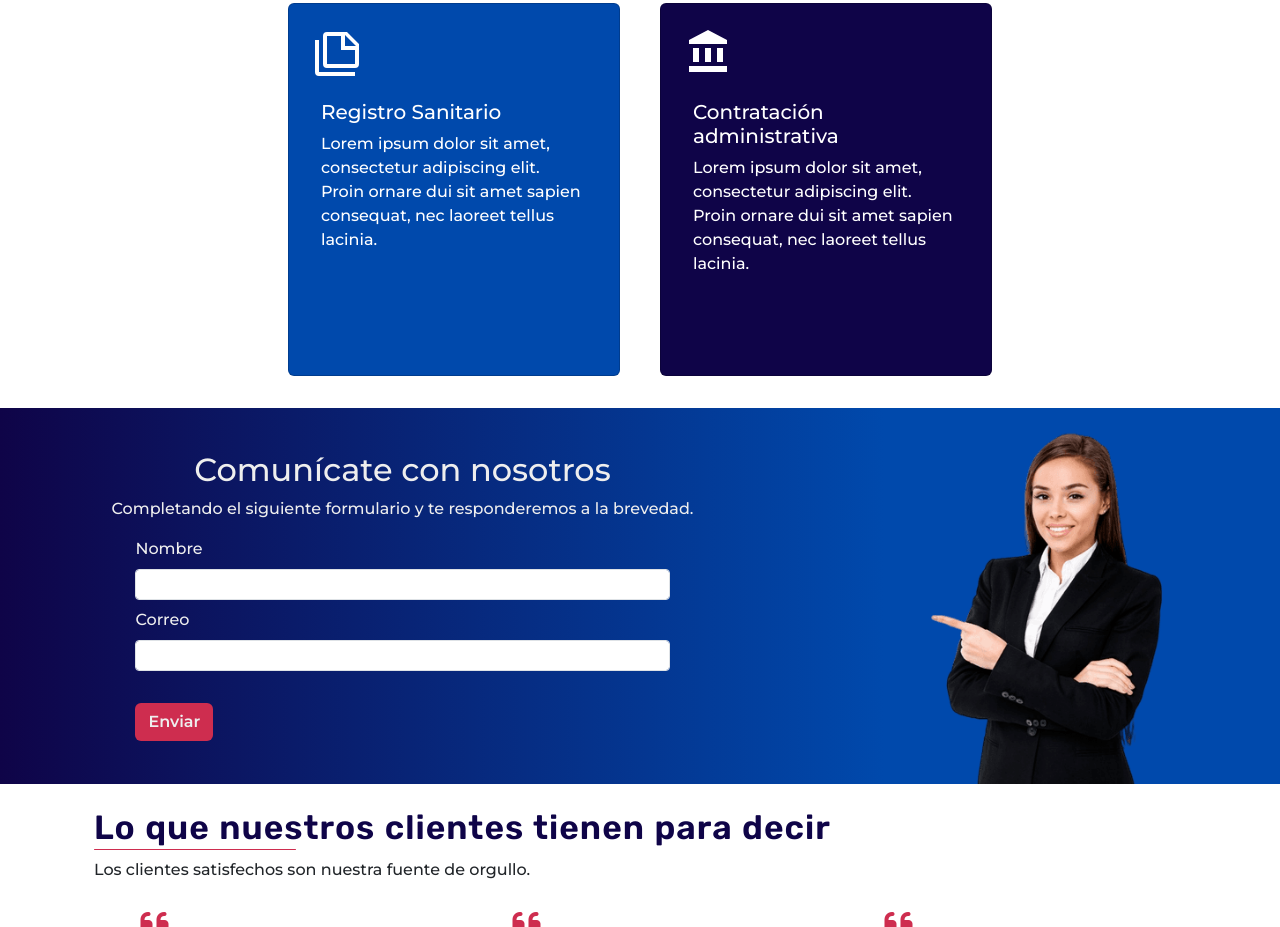
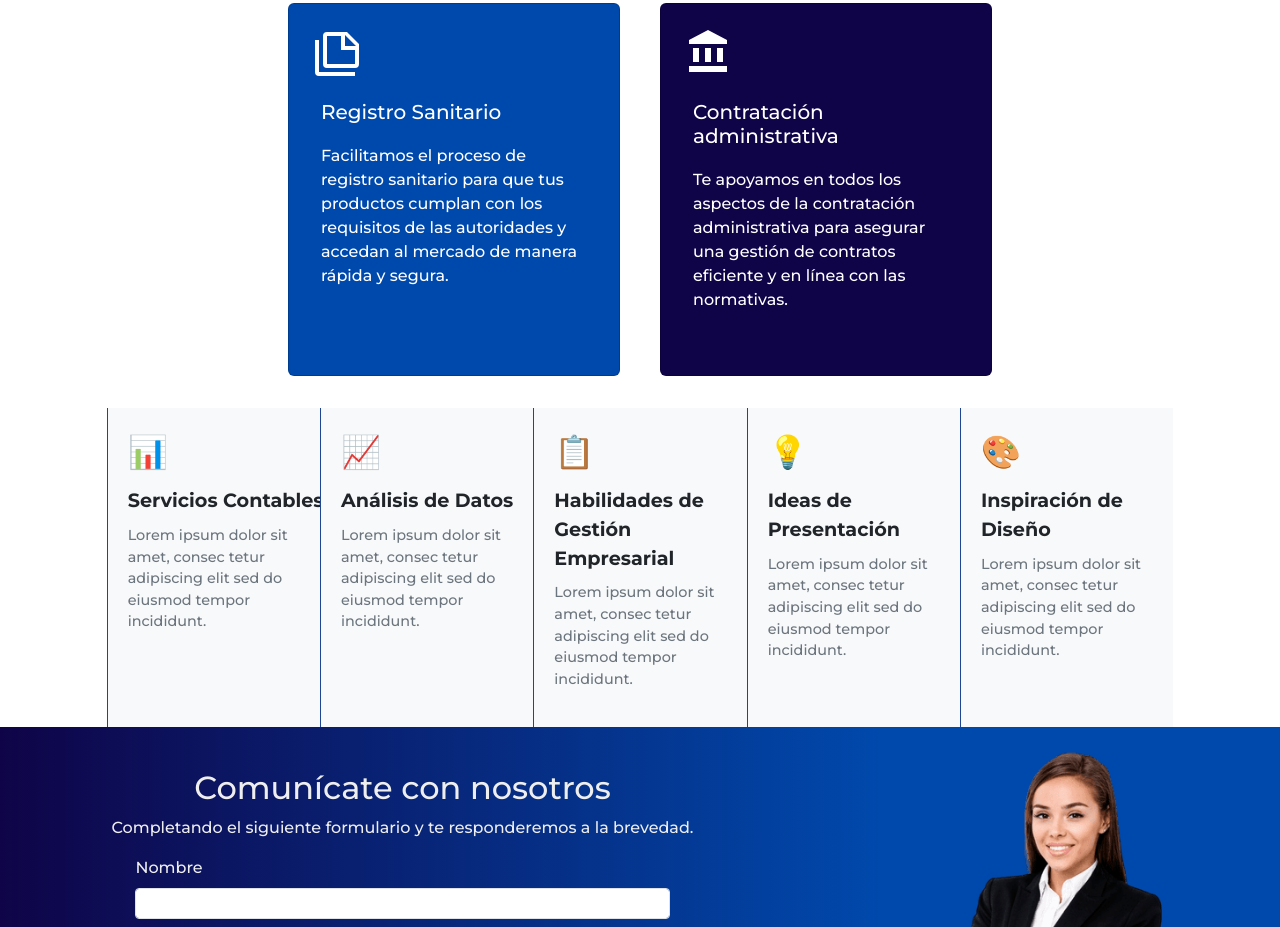
Before and after one commit to CindyMoraDev/JM-Asociados, a plain HTML site: page index.html in a window 1280 px wide. Shown: the part 1453-2380 px from the top of the page. Drawn offline with nearby package versions, Linux system fonts and the light colour scheme; some packages are replaced by stand-ins of ours; a script that the page names is missing.

Commit message:
services section changes

```diff
--- a/css/style.css
+++ b/css/style.css
@@ -178,7 +178,69 @@ color: var(--blanco);
 color: var(--blanco);
 }
 
+.card-title{
+    margin-bottom: 20px;
+}
 
+
+.service-section {
+    width: 100vw;
+    margin: 0;
+    padding: 0;
+  }
+
+  .service-section:last-child {
+    border-right: 0.5px solid var(--azul-gris);
+
+  }
+
+  .service-card {
+    padding: 20px;
+    background-color: #f8f9fa;
+    border-left: 0.5px solid var(--azul-gris);
+    transition: background-color 0.3s ease;
+    text-align: left;
+    display: flex;
+    flex-direction: column;
+    height: 100%; /* Hace que todas las tarjetas tengan el mismo alto */
+  }
+
+
+
+  .service-card:hover {
+    background-color: #e9ecef;
+  }
+
+  .service-card .icon {
+    font-size: 2rem;
+    margin-bottom: 10px;
+    margin-right: 10px; /* Espacio entre icono y título */
+  }
+
+  .service-card .title {
+    font-weight: bold;
+    font-size: 1.2rem;
+    margin-bottom: 10px;
+    min-width: 200px; /* Define un ancho mínimo para igualar el tamaño de los títulos */
+  }
+
+  .service-card .description {
+    font-size: 0.9rem;
+    color: #6c757d;
+    flex-grow: 1; /* Expande la descripción para alinear todas las tarjetas al mismo tamaño */
+  }
+
+  .service-card .read-more {
+    display: none;
+    font-size: 0.9rem;
+    color: #007bff;
+    text-decoration: underline;
+    margin-top: 10px;
+  }
+
+  .service-card:hover .read-more {
+    display: inline-block;
+  }
 
 /* ============================================================================================================
 TESTIMONIOS
--- a/index.html
+++ b/index.html
@@ -168,7 +168,7 @@
             <div class="m-2"><svg xmlns="http://www.w3.org/2000/svg" width="48" height="48" viewBox="0 0 24 24"><path fill="currentColor" d="M7 2h10a2 2 0 0 1 2 2v16a2 2 0 0 1-2 2H7a2 2 0 0 1-2-2V4a2 2 0 0 1 2-2m0 2v4h10V4zm0 6v2h2v-2zm4 0v2h2v-2zm4 0v2h2v-2zm-8 4v2h2v-2zm4 0v2h2v-2zm4 0v2h2v-2zm-8 4v2h2v-2zm4 0v2h2v-2zm4 0v2h2v-2z"/></svg></div>
           <div class="card-body card-servicios">
             <h5 class="card-title">Servicios Contables a la medida</h5>
-            <p class="card-text">Lorem ipsum dolor sit amet, consectetur adipiscing elit. Proin ornare dui sit amet sapien consequat, nec laoreet tellus lacinia.</p>
+            <p class="card-text">Diseñamos soluciones contables adaptadas a las necesidades específicas de tu negocio para asegurar una gestión financiera eficiente.</p>
           </div>
         </div>
       </div>
@@ -177,7 +177,7 @@
             <div class="m-2"><svg xmlns="http://www.w3.org/2000/svg" width="48" height="48" viewBox="0 0 24 24"><path fill="currentColor" d="M12 6a6 6 0 0 1 6 6c0 2.22-1.21 4.16-3 5.2V19a1 1 0 0 1-1 1h-4a1 1 0 0 1-1-1v-1.8c-1.79-1.04-3-2.98-3-5.2a6 6 0 0 1 6-6m2 15v1a1 1 0 0 1-1 1h-2a1 1 0 0 1-1-1v-1zm6-10h3v2h-3zM1 11h3v2H1zM13 1v3h-2V1zM4.92 3.5l2.13 2.14l-1.42 1.41L3.5 4.93zm12.03 2.13l2.12-2.13l1.43 1.43l-2.13 2.12z"/></svg></div>
           <div class="card-body card-servicios">
             <h5 class="card-title">Asesoría tributaria y financiera</h5>
-            <p class="card-text">Lorem ipsum dolor sit amet, consectetur adipiscing elit. Proin ornare dui sit amet sapien consequat, nec laoreet tellus lacinia.</p>
+            <p class="card-text">Ofrecemos asesoría experta en temas tributarios y financieros para optimizar tu carga fiscal y mejorar la salud económica de tu empresa.</p>
           </div>
         </div>
       </div>
@@ -186,7 +186,7 @@
             <div class="m-2"><svg xmlns="http://www.w3.org/2000/svg" width="48" height="48" viewBox="0 0 24 24"><path fill="currentColor" d="M9.5 3A6.5 6.5 0 0 1 16 9.5c0 1.61-.59 3.09-1.56 4.23l.27.27h.79l5 5l-1.5 1.5l-5-5v-.79l-.27-.27A6.516 6.516 0 0 1 9.5 16A6.5 6.5 0 0 1 3 9.5A6.5 6.5 0 0 1 9.5 3m0 2C7 5 5 7 5 9.5S7 14 9.5 14S14 12 14 9.5S12 5 9.5 5"/></svg></div>
           <div class="card-body card-servicios">
             <h5 class="card-title">Servicios de Auditoría</h5>
-            <p class="card-text">Lorem ipsum dolor sit amet, consectetur adipiscing elit. Proin ornare dui sit amet sapien consequat, nec laoreet tellus lacinia.</p>
+            <p class="card-text">Realizamos auditorías detalladas que garantizan la transparencia y el cumplimiento de los estándares financieros y legales.</p>
           </div>
         </div>
       </div>
@@ -198,7 +198,7 @@
                 <div class="m-2"><svg xmlns="http://www.w3.org/2000/svg" width="48" height="48" viewBox="0 0 24 24"><path fill="currentColor" d="M3 6v16h18v2H3a2 2 0 0 1-2-2V6zm13 3h5.5L16 3.5zM7 2h10l6 6v10a2 2 0 0 1-2 2H7a2 2 0 0 1-2-2V4a2 2 0 0 1 2-2m0 2v14h14v-7h-7V4z"/></svg></div>
               <div class="card-body card-servicios">
                 <h5 class="card-title">Registro Sanitario</h5>
-                <p class="card-text">Lorem ipsum dolor sit amet, consectetur adipiscing elit. Proin ornare dui sit amet sapien consequat, nec laoreet tellus lacinia.</p>
+                <p class="card-text">Facilitamos el proceso de registro sanitario para que tus productos cumplan con los requisitos de las autoridades y accedan al mercado de manera rápida y segura.</p>
               </div>
             </div>
         </div>
@@ -207,13 +207,59 @@
                 <div class="m-2"><svg xmlns="http://www.w3.org/2000/svg" width="48" height="48" viewBox="0 0 24 24"><path fill="currentColor" d="M11.5 1L2 6v2h19V6m-5 4v7h3v-7M2 22h19v-3H2m8-9v7h3v-7m-9 0v7h3v-7z"/></svg></div>
               <div class="card-body card-servicios">
                 <h5 class="card-title">Contratación administrativa</h5>
-                <p class="card-text">Lorem ipsum dolor sit amet, consectetur adipiscing elit. Proin ornare dui sit amet sapien consequat, nec laoreet tellus lacinia.</p>
+                <p class="card-text">Te apoyamos en todos los aspectos de la contratación administrativa para asegurar una gestión de contratos eficiente y en línea con las normativas.</p>
               </div>
             </div>
         </div>
       </div>
   </div>
 </section>
+
+<section class="container-fluid service-section">
+    <div class="row g-0 d-flex justify-content-center">
+      <div class="col-12 col-sm-6 col-md-4 col-lg-2">
+        <div class="service-card">
+          <div class="icon">📊</div>
+          <div class="title">Servicios Contables</div>
+          <p class="description">Lorem ipsum dolor sit amet, consec tetur adipiscing elit sed do eiusmod tempor incididunt.</p>
+          <a href="#" class="read-more">Leer más</a>
+        </div>
+      </div>
+      <div class="col-12 col-sm-6 col-md-4 col-lg-2">
+        <div class="service-card">
+          <div class="icon">📈</div>
+          <div class="title">Análisis de Datos</div>
+          <p class="description">Lorem ipsum dolor sit amet, consec tetur adipiscing elit sed do eiusmod tempor incididunt.</p>
+          <a href="#" class="read-more">Leer más</a>
+        </div>
+      </div>
+      <div class="col-12 col-sm-6 col-md-4 col-lg-2">
+        <div class="service-card">
+          <div class="icon">📋</div>
+          <div class="title">Habilidades de Gestión Empresarial</div>
+          <p class="description">Lorem ipsum dolor sit amet, consec tetur adipiscing elit sed do eiusmod tempor incididunt.</p>
+          <a href="#" class="read-more">Leer más</a>
+        </div>
+      </div>
+      <div class="col-12 col-sm-6 col-md-4 col-lg-2">
+        <div class="service-card">
+          <div class="icon">💡</div>
+          <div class="title">Ideas de Presentación</div>
+          <p class="description">Lorem ipsum dolor sit amet, consec tetur adipiscing elit sed do eiusmod tempor incididunt.</p>
+          <a href="#" class="read-more">Leer más</a>
+        </div>
+      </div>
+      <div class="col-12 col-sm-6 col-md-4 col-lg-2">
+        <div class="service-card">
+          <div class="icon">🎨</div>
+          <div class="title">Inspiración de Diseño</div>
+          <p class="description">Lorem ipsum dolor sit amet, consec tetur adipiscing elit sed do eiusmod tempor incididunt.</p>
+          <a href="#" class="read-more">Leer más</a>
+        </div>
+      </div>
+    </div>
+  </section>
+
 
 
         <!-- ====================================
```
Also changed, not shown: 1 other file.
